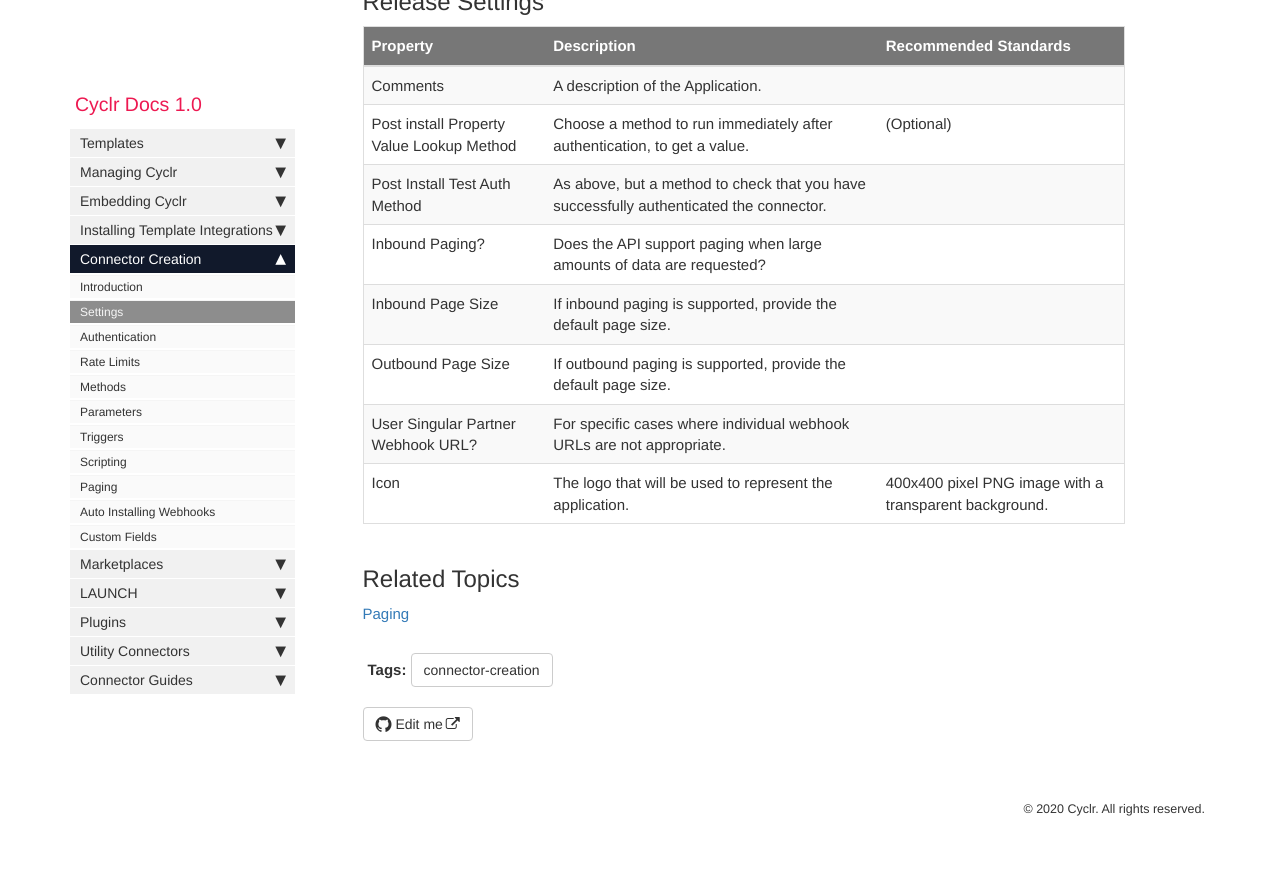
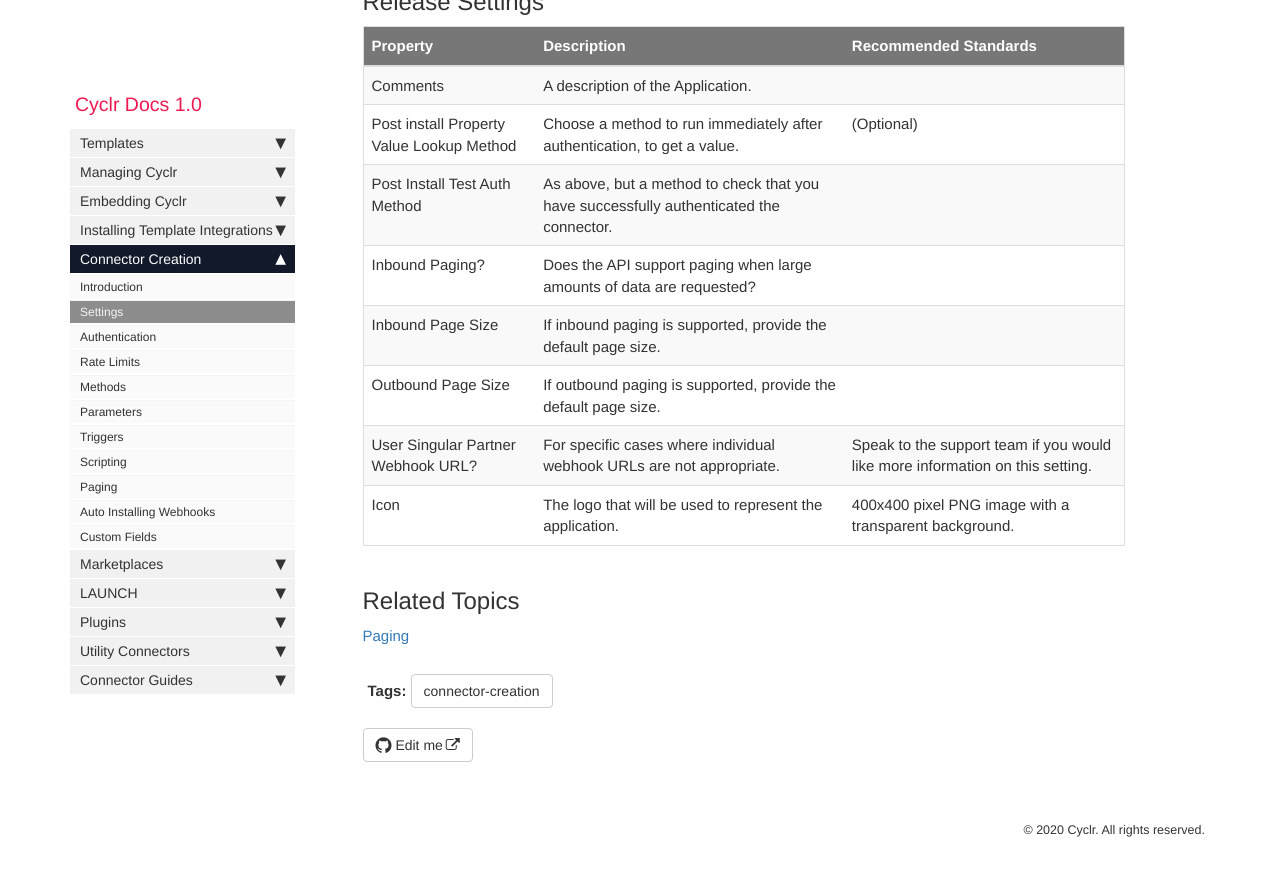
Before and after one commit to sneakysneak/docs, a Jekyll site: the page built from pages/custom-connectors/02-settings.md, in a window 1280 px wide and 900 px high, scrolled down 1090 px. Shown: the top 876 px of the window. Built offline with Jekyll 4.4.1, drawn with Linux system fonts in a browser that asks for light colours; comment, search, counter and statistics services are not loaded.

Commit message:
Update 02-settings.md

```diff
--- a/pages/custom-connectors/02-settings.md
+++ b/pages/custom-connectors/02-settings.md
@@ -36,7 +36,7 @@ When a release is pushed live this might be done as a Major release which will c
 | Inbound Paging? | Does the API support paging when large amounts of data are requested? | |
 | Inbound Page Size | If inbound paging is supported, provide the default page size. | |
 | Outbound Page Size | If outbound paging is supported, provide the default page size. | |
-| User Singular Partner Webhook URL? | For specific cases where individual webhook URLs are not appropriate. | |
+| User Singular Partner Webhook URL? | For specific cases where individual webhook URLs are not appropriate. | Speak to the support team if you would like more information on this setting. |
 | Icon | The logo that will be used to represent the application. | 400x400 pixel PNG image with a transparent background. |
 
 ## Related Topics
```
